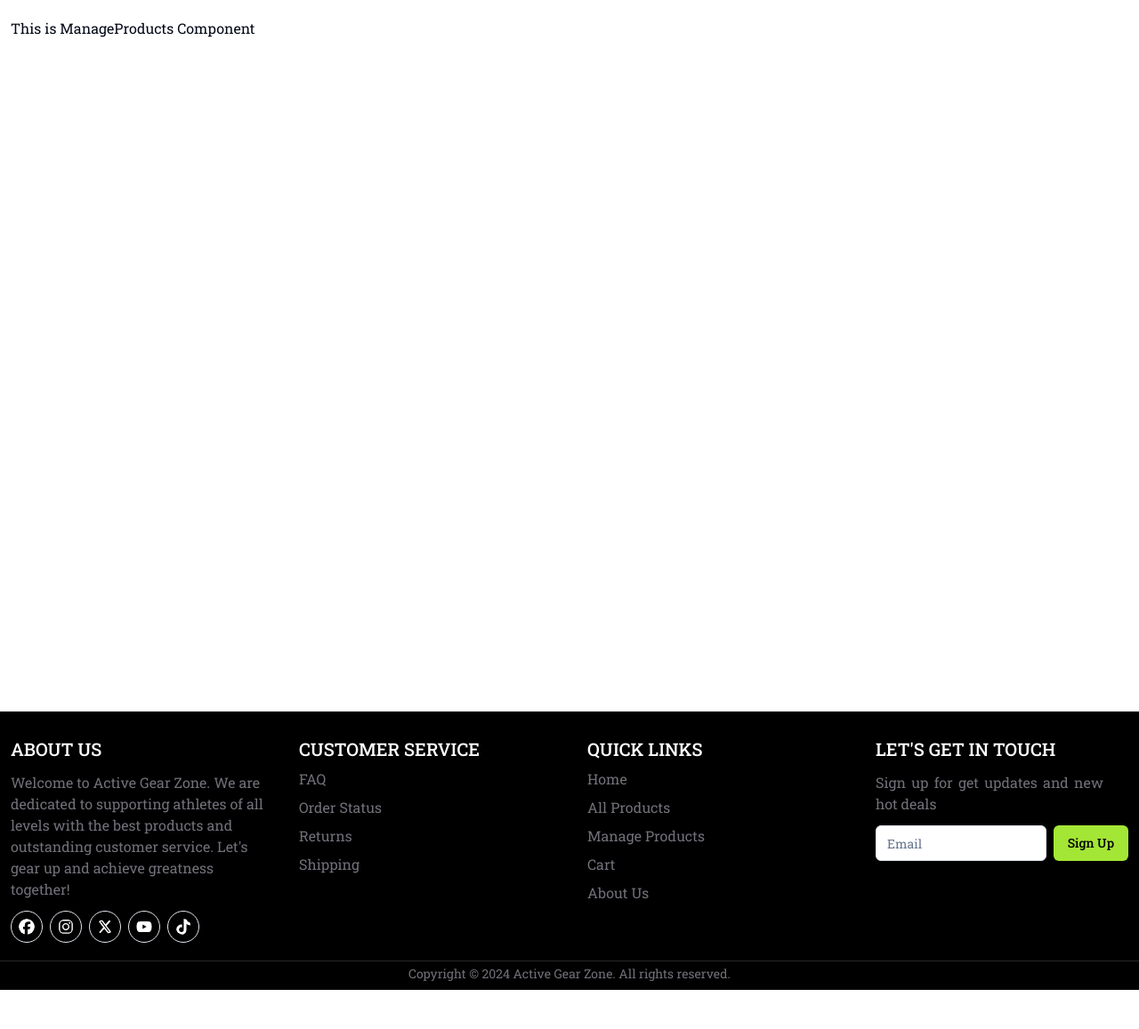
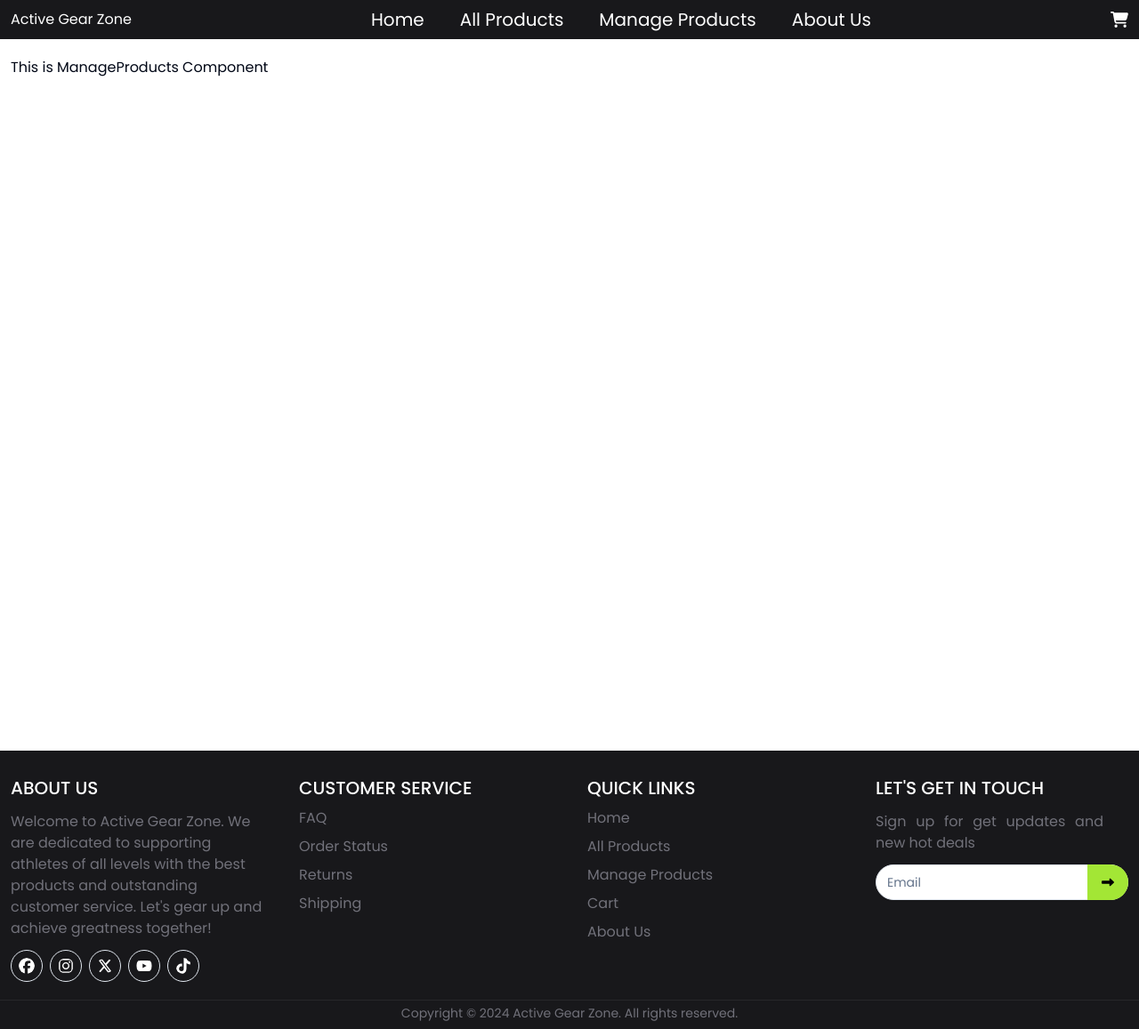
Before and after one commit to juixer/active-gear-zone-frontend, a React (Vite) app: page /manage-products in a window 1280 px wide. Shown: the whole page at 89% size. Before the commit the page ends 1113 px from the top, so only its background shows below. Built offline with nearby package versions, Linux system fonts and the light colour scheme.

Commit message:
navbar created

```diff
--- a/package.json
+++ b/package.json
@@ -10,6 +10,7 @@
     "preview": "vite preview"
   },
   "dependencies": {
+    "@radix-ui/react-dialog": "^1.1.1",
     "@radix-ui/react-slot": "^1.1.0",
     "@reduxjs/toolkit": "^2.2.6",
     "class-variance-authority": "^0.7.0",
--- a/src/components/Footer/Footer.tsx
+++ b/src/components/Footer/Footer.tsx
@@ -1,6 +1,7 @@
 import {
   FaFacebook,
   FaInstagram,
+  FaRightLong,
   FaTiktok,
   FaXTwitter,
   FaYoutube,
@@ -8,20 +9,19 @@ import {
 import { Input } from "../ui/input";
 import { Button } from "../ui/button";
 const Footer = () => {
+  const date = new Date();
 
-    const date = new Date();
-
-    const getYear = date.getFullYear();
-
+  const getYear = date.getFullYear();
 
   return (
-    <div className="bg-black text-white py-2">
-
+    <div className="bg-zinc-900 text-white py-2">
       <div className="grid grid-cols-1 md:grid-cols-2 lg:grid-cols-4 gap-5 lg:gap-10 max-w-screen-xl mx-auto px-3 py-5">
         <div className="space-y-3">
           <h2 className="text-xl font-medium uppercase">About Us</h2>
           <p className="text-zinc-500 ">
-          Welcome to Active Gear Zone. We are dedicated to supporting athletes of all levels with the best products and outstanding customer service. Let's gear up and achieve greatness together!
+            Welcome to Active Gear Zone. We are dedicated to supporting athletes
+            of all levels with the best products and outstanding customer
+            service. Let's gear up and achieve greatness together!
           </p>
           <div className="flex gap-2 text-2xl">
             <FaFacebook className="cursor-pointer hover:bg-lime-400 hover:text-black hover:border-none duration-300 border rounded-full p-2 text-4xl " />
@@ -78,16 +78,27 @@ const Footer = () => {
           <p className="text-zinc-500 text-justify max-w-64">
             Sign up for get updates and new hot deals
           </p>
-          <div className="flex w-full max-w-sm items-center space-x-2">
-            <Input className="text-black " type="email" placeholder="Email" />
-            <Button className="bg-lime-400 text-black hover:bg-lime-600 duration-300 " type="submit">Sign Up</Button>
+          <div className="flex w-full max-w-sm items-center relative">
+            <Input
+              className="text-black rounded-full "
+              type="email"
+              placeholder="Email"
+            />
+            <Button
+              className="bg-lime-400 rounded-r-full absolute right-0 text-black hover:bg-lime-600 duration-300 "
+              type="submit"
+            >
+              <FaRightLong />
+            </Button>
           </div>
         </div>
       </div>
-        <hr className="border-zinc-800 mb-1"/>
-        <div className="flex justify-center items-center">
-            <p className="text-sm text-zinc-500">Copyright © {getYear} Active Gear Zone. All rights reserved.</p>
-        </div>
+      <hr className="border-zinc-800 mb-1" />
+      <div className="flex justify-center items-center">
+        <p className="text-sm text-zinc-500">
+          Copyright © {getYear} Active Gear Zone. All rights reserved.
+        </p>
+      </div>
     </div>
   );
 };
--- /dev/null
+++ b/src/components/Navbar/Navbar.tsx
@@ -0,0 +1,122 @@
+import { FaBars, FaCartShopping } from "react-icons/fa6";
+import { NavLink } from "react-router-dom";
+import {
+  Sheet,
+  SheetContent,
+  SheetDescription,
+  SheetHeader,
+  SheetTitle,
+  SheetTrigger,
+} from "@/components/ui/sheet";
+
+const Navbar = () => {
+  const navLinks = (
+    <div className="space-x-10">
+      <NavLink className={"hover:text-lime-400 duration-300 text-xl"} to={"/"}>
+        Home
+      </NavLink>
+      <NavLink
+        className={"hover:text-lime-400 duration-300 text-xl"}
+        to={"/products"}
+      >
+        All Products
+      </NavLink>
+      <NavLink
+        className={"hover:text-lime-400 duration-300 text-xl"}
+        to={"/manage-products"}
+      >
+        Manage Products
+      </NavLink>
+      <NavLink
+        className={"hover:text-lime-400 duration-300 text-xl"}
+        to={"/about"}
+      >
+        About Us
+      </NavLink>
+    </div>
+  );
+
+  return (
+    <div className="bg-zinc-900 text-white sticky top-0 z-50 py-2 px-3">
+      <Sheet>
+        <SheetTrigger className="flex lg:hidden text-3xl">
+          <FaBars />
+        </SheetTrigger>
+        <SheetContent side={"left"} className="bg-black bg-opacity-50 text-white">
+          <SheetHeader>
+            <SheetTitle ></SheetTitle>
+            <SheetDescription>
+              <li className="list-none text-white py-3 border-b">
+                <NavLink
+                  className={({ isActive }) =>
+                    `text-xl ${isActive && "text-lime-400"}`
+                  }
+                  to={"/"}
+                >
+                  Home
+                </NavLink>
+              </li>
+              <li className="list-none text-white py-3 border-b">
+                <NavLink
+                  className={({ isActive }) =>
+                    `text-xl ${isActive && "text-lime-400"}`
+                  }
+                  to={"/products"}
+                >
+                  All Products
+                </NavLink>
+              </li>
+              <li className="list-none text-white py-3 border-b">
+                <NavLink
+                  className={({ isActive }) =>
+                    `text-xl ${isActive && "text-lime-400"}`
+                  }
+                  to={"/manage-products"}
+                >
+                  Manage Products
+                </NavLink>
+              </li>
+              <li className="list-none text-white py-3 border-b">
+                <NavLink
+                  className={({ isActive }) =>
+                    `text-xl ${isActive && "text-lime-400"}`
+                  }
+                  to={"/about"}
+                >
+                  About Us
+                </NavLink>
+              </li>
+              <li className="list-none text-white py-3 border-b">
+                <NavLink
+                  className={({ isActive }) =>
+                    `text-xl ${isActive && "text-lime-400"}`
+                  }
+                  to={"/cart"}
+                >
+                  Cart
+                </NavLink>
+              </li>
+            </SheetDescription>
+          </SheetHeader>
+        </SheetContent>
+      </Sheet>
+
+      {/* pc/laptop */}
+      <div className="max-w-screen-2xl mx-auto hidden lg:flex items-center justify-between">
+        <div className="flex justify-start">
+          <h1>Active Gear Zone</h1>
+        </div>
+        <div className="flex justify-center">{navLinks}</div>
+        <div className="flex justify-end">
+          <NavLink
+            className={"hover:text-lime-400 duration-300 text-xl"}
+            to={"/cart"}
+          >
+            <FaCartShopping className="text-xl" />
+          </NavLink>
+        </div>
+      </div>
+    </div>
+  );
+};
+export default Navbar;
--- a/src/components/layout/Root.tsx
+++ b/src/components/layout/Root.tsx
@@ -1,9 +1,11 @@
 import { Outlet } from "react-router-dom";
 import Footer from "../Footer/Footer";
+import Navbar from "../Navbar/Navbar";
 
 const Root = () => {
     return(
-        <div>
+        <div className="font-poppins">
+            <Navbar/>
              <div className="max-w-screen-2xl min-h-screen mx-auto py-5 px-3">
                 <Outlet/>
              </div>
--- /dev/null
+++ b/src/components/ui/sheet.tsx
@@ -0,0 +1,138 @@
+import * as React from "react"
+import * as SheetPrimitive from "@radix-ui/react-dialog"
+import { cva, type VariantProps } from "class-variance-authority"
+import { X } from "lucide-react"
+
+import { cn } from "@/lib/utils"
+
+const Sheet = SheetPrimitive.Root
+
+const SheetTrigger = SheetPrimitive.Trigger
+
+const SheetClose = SheetPrimitive.Close
+
+const SheetPortal = SheetPrimitive.Portal
+
+const SheetOverlay = React.forwardRef<
+  React.ElementRef<typeof SheetPrimitive.Overlay>,
+  React.ComponentPropsWithoutRef<typeof SheetPrimitive.Overlay>
+>(({ className, ...props }, ref) => (
+  <SheetPrimitive.Overlay
+    className={cn(
+      "fixed inset-0 z-50 bg-black/80  data-[state=open]:animate-in data-[state=closed]:animate-out data-[state=closed]:fade-out-0 data-[state=open]:fade-in-0",
+      className
+    )}
+    {...props}
+    ref={ref}
+  />
+))
+SheetOverlay.displayName = SheetPrimitive.Overlay.displayName
+
+const sheetVariants = cva(
+  "fixed z-50 gap-4 bg-background p-6 shadow-lg transition ease-in-out data-[state=open]:animate-in data-[state=closed]:animate-out data-[state=closed]:duration-300 data-[state=open]:duration-500",
+  {
+    variants: {
+      side: {
+        top: "inset-x-0 top-0 border-b data-[state=closed]:slide-out-to-top data-[state=open]:slide-in-from-top",
+        bottom:
+          "inset-x-0 bottom-0 border-t data-[state=closed]:slide-out-to-bottom data-[state=open]:slide-in-from-bottom",
+        left: "inset-y-0 left-0 h-full w-3/4 border-r data-[state=closed]:slide-out-to-left data-[state=open]:slide-in-from-left sm:max-w-sm",
+        right:
+          "inset-y-0 right-0 h-full w-3/4  border-l data-[state=closed]:slide-out-to-right data-[state=open]:slide-in-from-right sm:max-w-sm",
+      },
+    },
+    defaultVariants: {
+      side: "right",
+    },
+  }
+)
+
+interface SheetContentProps
+  extends React.ComponentPropsWithoutRef<typeof SheetPrimitive.Content>,
+    VariantProps<typeof sheetVariants> {}
+
+const SheetContent = React.forwardRef<
+  React.ElementRef<typeof SheetPrimitive.Content>,
+  SheetContentProps
+>(({ side = "right", className, children, ...props }, ref) => (
+  <SheetPortal>
+    <SheetOverlay />
+    <SheetPrimitive.Content
+      ref={ref}
+      className={cn(sheetVariants({ side }), className)}
+      {...props}
+    >
+      {children}
+      <SheetPrimitive.Close className="absolute right-4 top-4 rounded-sm opacity-70 ring-offset-background transition-opacity hover:opacity-100 focus:outline-none focus:ring-2 focus:ring-ring focus:ring-offset-2 disabled:pointer-events-none data-[state=open]:bg-secondary">
+        <X className="h-4 w-4" />
+        <span className="sr-only">Close</span>
+      </SheetPrimitive.Close>
+    </SheetPrimitive.Content>
+  </SheetPortal>
+))
+SheetContent.displayName = SheetPrimitive.Content.displayName
+
+const SheetHeader = ({
+  className,
+  ...props
+}: React.HTMLAttributes<HTMLDivElement>) => (
+  <div
+    className={cn(
+      "flex flex-col space-y-2 text-center sm:text-left",
+      className
+    )}
+    {...props}
+  />
+)
+SheetHeader.displayName = "SheetHeader"
+
+const SheetFooter = ({
+  className,
+  ...props
+}: React.HTMLAttributes<HTMLDivElement>) => (
+  <div
+    className={cn(
+      "flex flex-col-reverse sm:flex-row sm:justify-end sm:space-x-2",
+      className
+    )}
+    {...props}
+  />
+)
+SheetFooter.displayName = "SheetFooter"
+
+const SheetTitle = React.forwardRef<
+  React.ElementRef<typeof SheetPrimitive.Title>,
+  React.ComponentPropsWithoutRef<typeof SheetPrimitive.Title>
+>(({ className, ...props }, ref) => (
+  <SheetPrimitive.Title
+    ref={ref}
+    className={cn("text-lg font-semibold text-foreground", className)}
+    {...props}
+  />
+))
+SheetTitle.displayName = SheetPrimitive.Title.displayName
+
+const SheetDescription = React.forwardRef<
+  React.ElementRef<typeof SheetPrimitive.Description>,
+  React.ComponentPropsWithoutRef<typeof SheetPrimitive.Description>
+>(({ className, ...props }, ref) => (
+  <SheetPrimitive.Description
+    ref={ref}
+    className={cn("text-sm text-muted-foreground", className)}
+    {...props}
+  />
+))
+SheetDescription.displayName = SheetPrimitive.Description.displayName
+
+export {
+  Sheet,
+  SheetPortal,
+  SheetOverlay,
+  SheetTrigger,
+  SheetClose,
+  SheetContent,
+  SheetHeader,
+  SheetFooter,
+  SheetTitle,
+  SheetDescription,
+}
--- a/src/index.css
+++ b/src/index.css
@@ -1,10 +1,8 @@
-@import url("https://fonts.googleapis.com/css2?family=Roboto+Slab:wght@100..900&display=swap");
+@import url('https://fonts.googleapis.com/css2?family=Poppins:ital,wght@0,100;0,200;0,300;0,400;0,500;0,600;0,700;0,800;0,900;1,100;1,200;1,300;1,400;1,500;1,600;1,700;1,800;1,900&display=swap');
 @tailwind base;
 @tailwind components;
 @tailwind utilities;
-* {
-  font-family: "Roboto Slab", serif;
-}
+
 
 @layer base {
   :root {
--- a/tailwind.config.js
+++ b/tailwind.config.js
@@ -1,3 +1,4 @@
+/* eslint-disable no-undef */
 /** @type {import('tailwindcss').Config} */
 module.exports = {
   darkMode: ["class"],
@@ -71,6 +72,9 @@ module.exports = {
         "accordion-down": "accordion-down 0.2s ease-out",
         "accordion-up": "accordion-up 0.2s ease-out",
       },
+      fontFamily: {
+        poppins: ["Poppins", "sans-serif"]
+      }
     },
   },
   plugins: [require("tailwindcss-animate")],
```
Also changed, not shown: 1 other file (tests, documents, lock files or other folders).
